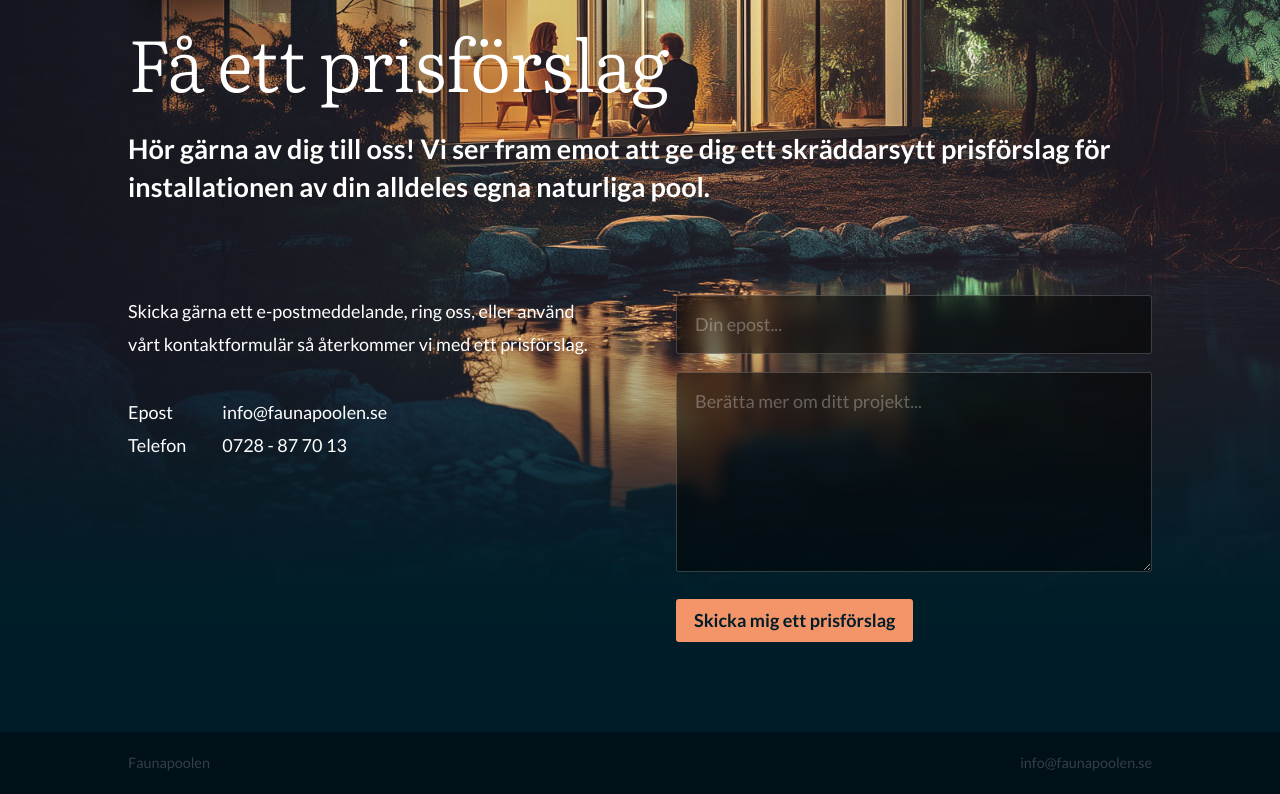
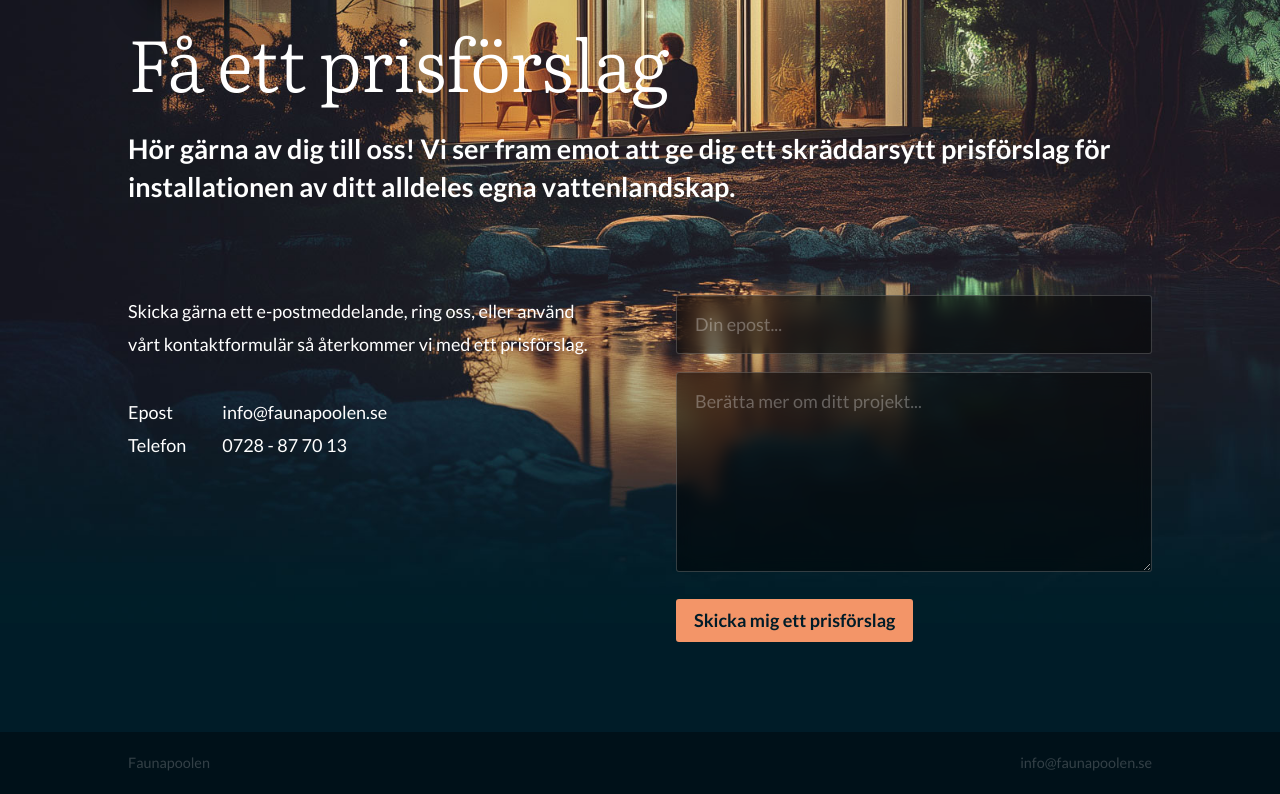
Before and after one commit to BenjaminRehmie/faunapoolen, a plain HTML site: page contact/index.html in a window 1280 px wide. Shown: the part 97-891 px from the top of the page. Drawn offline with nearby package versions, Linux system fonts and the light colour scheme.

Commit message:
copy update

```diff
--- a/contact/index.html
+++ b/contact/index.html
@@ -50,7 +50,7 @@
   <h1>Få ett prisförslag</h1>
   <p
     >Hör gärna av dig till oss! Vi ser fram emot att ge dig ett skräddarsytt
-    prisförslag för installationen av din alldeles egna naturliga pool.</p
+    prisförslag för installationen av ditt alldeles egna vattenlandskap.</p
   >
 </header>
 
```
Also changed, not shown: 1 other file.
